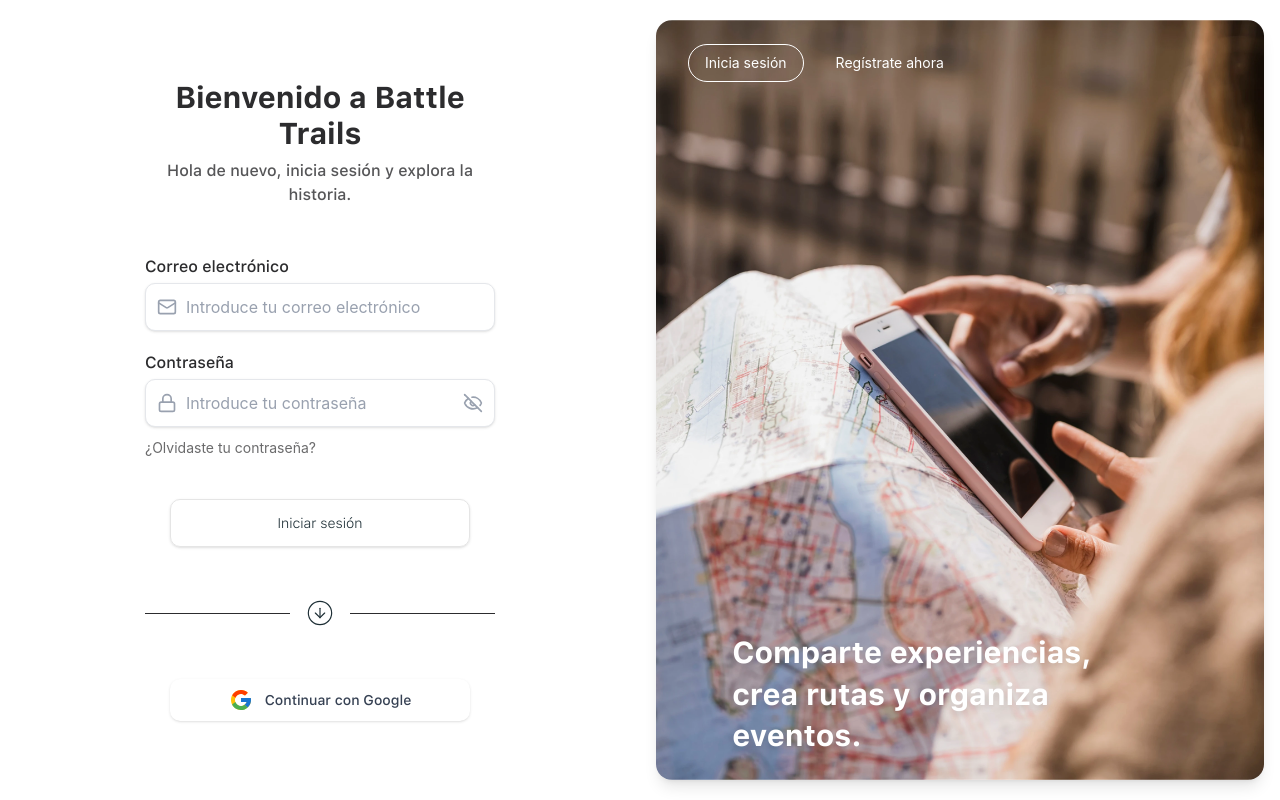
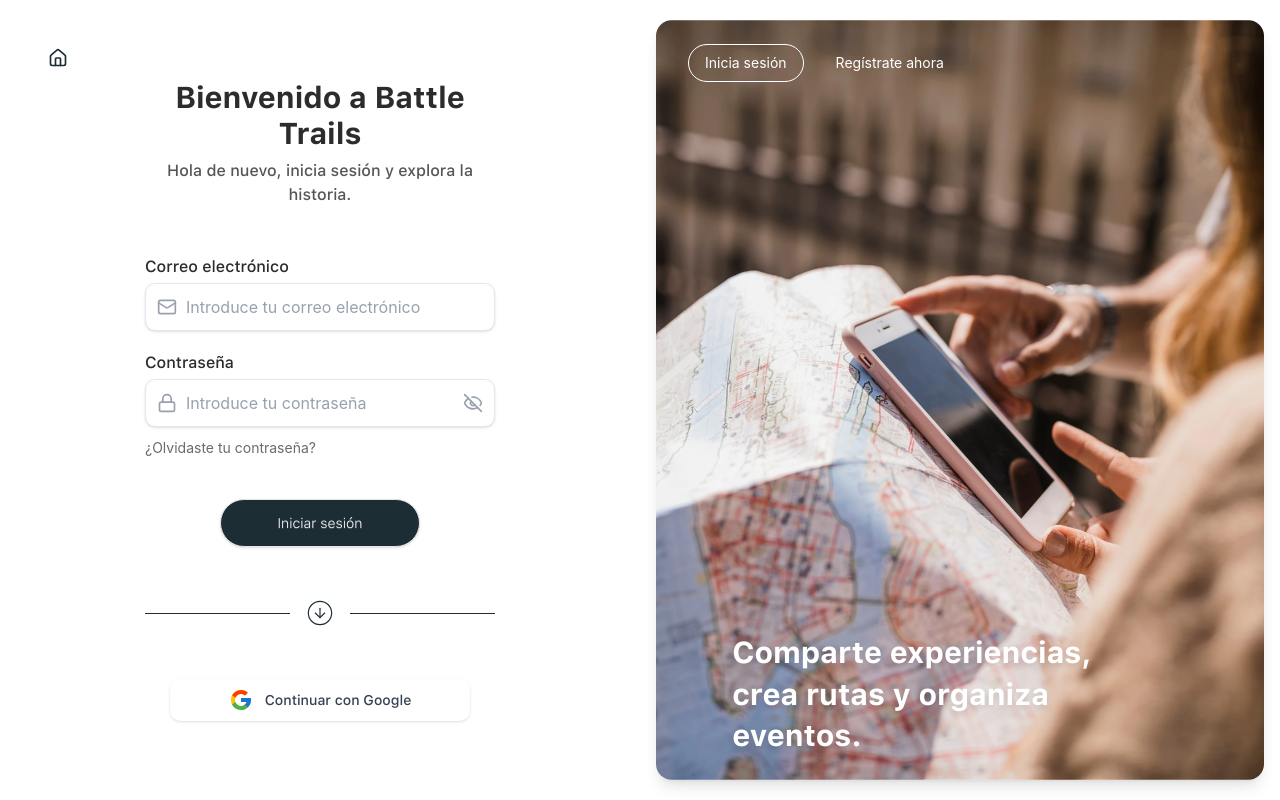
Before and after one commit to ESAT-ID3/2.-Battle-Trails, a React (Vite) app: page /auth in a window 1280 px wide. Built offline with nearby package versions, Linux system fonts and the light colour scheme; no server answers; a web font is replaced by a local one.

Commit message:
feat(auth): enhance Auth components with improved button styles and navigation

```diff
--- a/src/components/auth/auth-button/auth-button.tsx
+++ b/src/components/auth/auth-button/auth-button.tsx
@@ -5,12 +5,12 @@ const AuthButton = ({text, onClick, loading = false}: AuthButtonProps) => (
   <button
     onClick={onClick}
     disabled={loading}
-    className={`btn w-[300px] h-[48px] bg-transparent border-1  mt-3 text-primary font-light rounded-field shadow-sm hover:bg-[#405164] transition-colors duration-300
-                ${loading ? "opacity-60 cursor-not-allowed bg-[#405164]" : "hover:bg-secondary"}`}
+    className={`btn w-[200px] h-[48px] bg-primary border-1  mt-3 text-white font-light rounded-full shadow-sm  transition-colors duration-300
+                ${loading ? "opacity-60 cursor-not-allowed bg-[#405164]" : "hover:bg-white hover:text-primary"}`}
   >
     {loading ? (
       <>
-        <span className="loading loading-spinner loading-xs"></span>
+        <span className="loading loading-spinner loading-xs text-accent"></span>
         <span>Enviando...</span>
       </>
     ) : (
--- a/src/components/auth/auth-header/auth-header.tsx
+++ b/src/components/auth/auth-header/auth-header.tsx
@@ -1,9 +1,34 @@
+import {House} from "lucide-react";
+import clsx from "clsx";
+import {useNavigate} from "react-router-dom";
+
 interface AuthHeaderProps {
   mode: "login" | "register";
 }
 
 const AuthHeader = ({ mode }: AuthHeaderProps) => {
+  const navigate = useNavigate();
+
   return (
+    <>
+      {/* Botón flotante en esquina */}
+      <div
+        className={clsx(
+          "absolute top-10 transition-opacity duration-300 z-12",
+          mode === "login" ? "left-10" : "right-10",
+
+        )}
+      >
+        <button
+          onClick={() => navigate("/")}
+          className="p-2 rounded-full hover:bg-neutral/10 transition"
+          aria-label="Volver al inicio"
+        >
+          <House className="w-5 h-5" />
+        </button>
+      </div>
+
+      {/* Encabezado centrado */}
       <div className="text-center mb-6">
         <h1 className="text-3xl font-bold text-neutral">
           {mode === "login" ? "Bienvenido a Battle Trails" : "Únete a Battle Trails"}
@@ -14,6 +39,7 @@ const AuthHeader = ({ mode }: AuthHeaderProps) => {
             : "Regístrate y empieza a compartir tus rutas históricas."}
         </p>
       </div>
+    </>
   );
 };
 
--- a/src/components/auth/auth-input/auth-input.tsx
+++ b/src/components/auth/auth-input/auth-input.tsx
@@ -39,6 +39,7 @@ const AuthInput = ({label, type, name, value, onChange, icon, showToggle = false
                         text-gray-800 placeholder-gray-400 shadow focus:outline-none
                         focus:ring-2 focus:ring-secondary`}
                     value={value}
+                    autoComplete={isPassword ? "new-password" : "on"}
                     onChange={onChange}
                 />
                 {showToggle && isPassword && (
```
Lines whose indentation alone changed are shown as unchanged.
